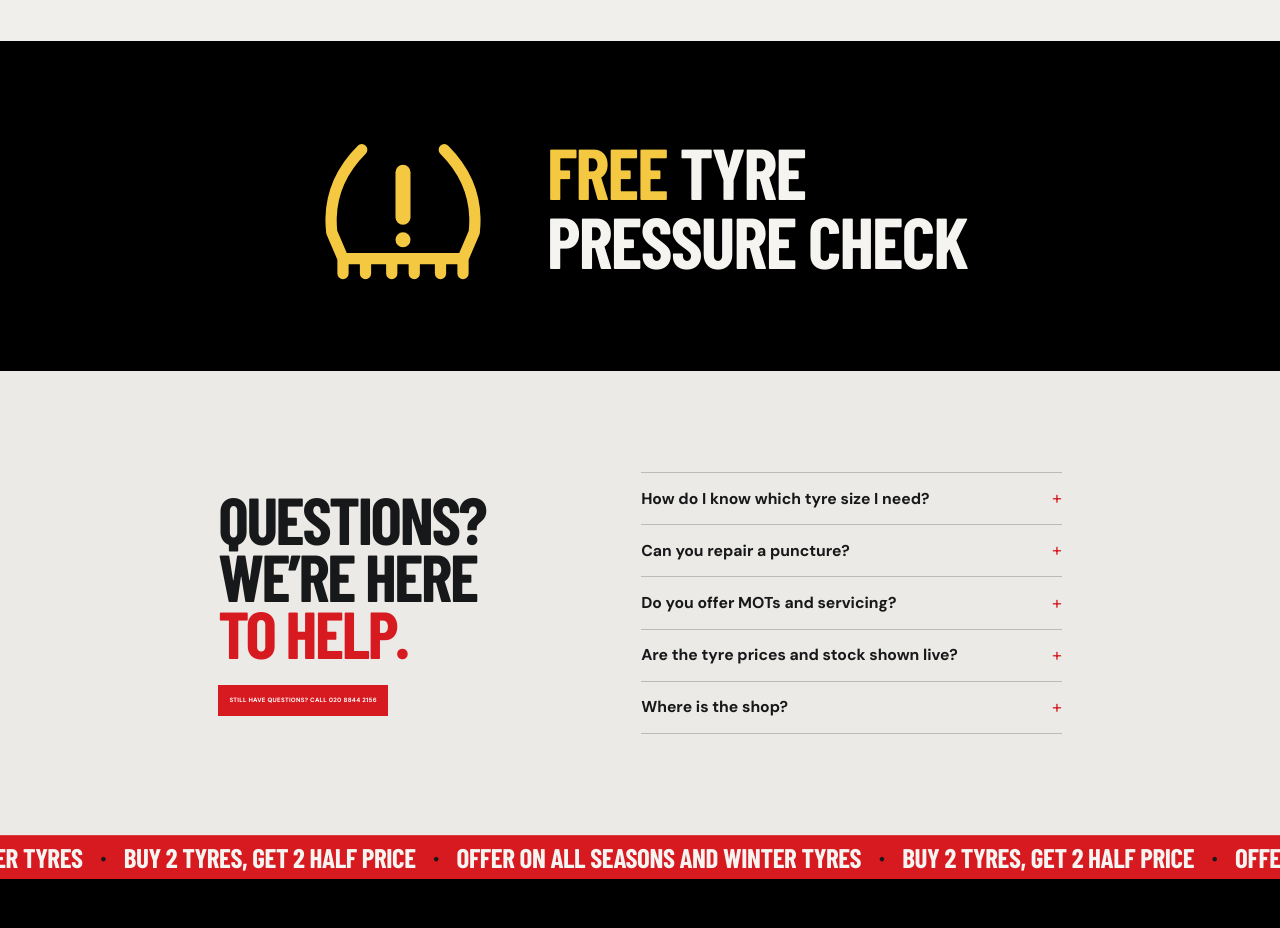
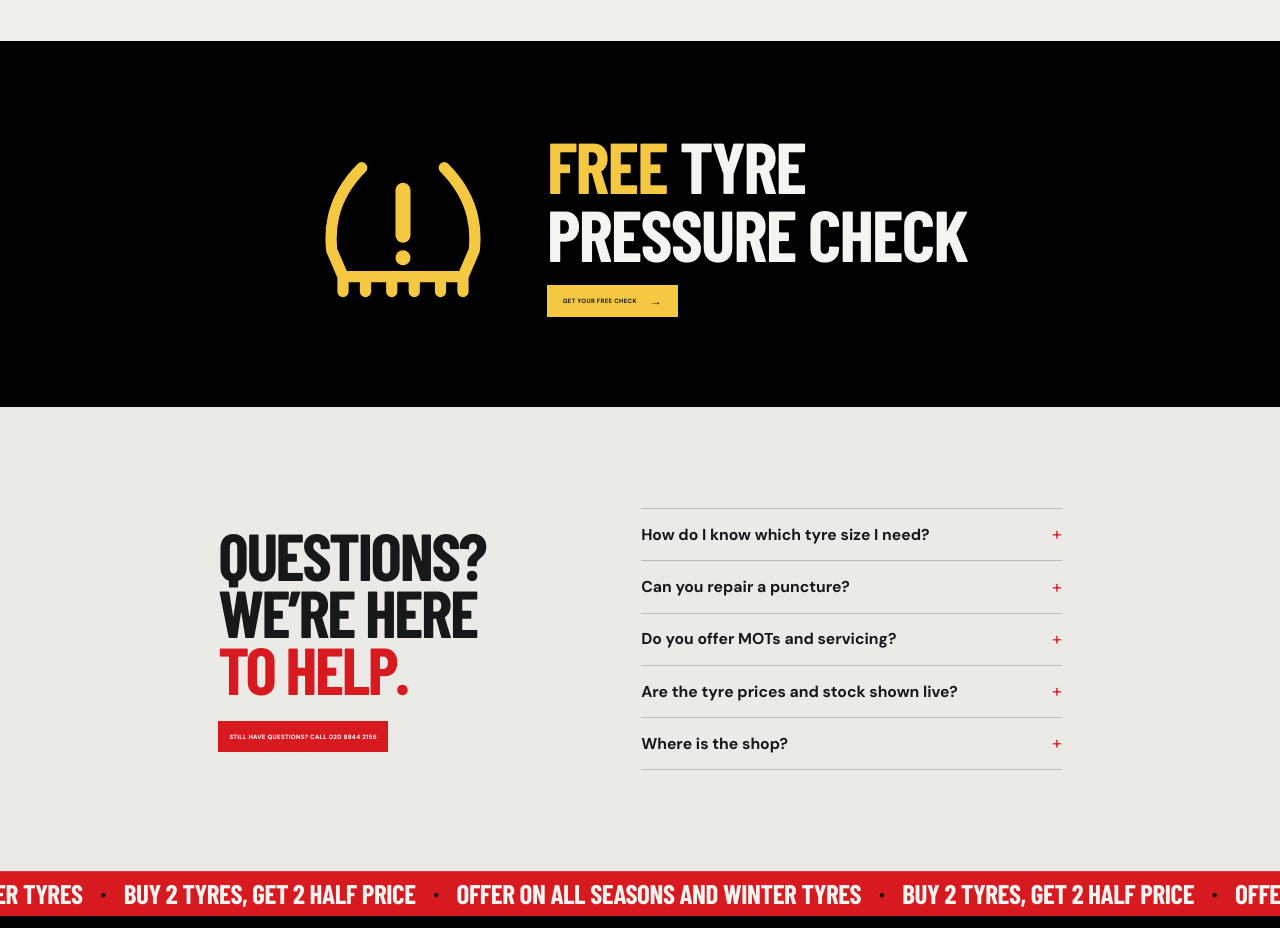
Before and after one commit to cinnamonsmoothy/gb-discount-tyres, a website built with Vite: page index.html in a window 1280 px wide. Shown: the part 3340-4268 px from the top of the page. Built offline with nearby package versions, Linux system fonts and the light colour scheme; a web font is replaced by a local one.

Commit message:
Add yellow free tyre pressure check CTA

```diff
--- a/index.html
+++ b/index.html
@@ -289,10 +289,13 @@
         </section>
 
         <section class="pressure-feature" aria-labelledby="pressure-feature-title">
-          <a class="pressure-feature-inner" href="#find-us">
+          <div class="pressure-feature-inner">
             <svg class="pressure-feature-icon" viewBox="0 0 48 40" fill="none" aria-hidden="true"><path d="M13 5C7 11 4 18 5 27l3 7h32l3-7c1-9-2-16-8-22M8 34v4m6-4v4m7-4v4m6-4v4m7-4v4m6-4v4" stroke="currentColor" stroke-width="3" stroke-linecap="round" stroke-linejoin="round"/><path d="M24 11v12" stroke="currentColor" stroke-width="4" stroke-linecap="round"/><circle cx="24" cy="29" r="2" fill="currentColor"/></svg>
-            <h2 id="pressure-feature-title"><strong>FREE</strong> TYRE<br />PRESSURE CHECK</h2>
-          </a>
+            <div class="pressure-feature-copy">
+              <h2 id="pressure-feature-title"><strong>FREE</strong> TYRE<br />PRESSURE CHECK</h2>
+              <a class="button pressure-feature-cta" href="#find-us">GET YOUR FREE CHECK <span aria-hidden="true">&rarr;</span></a>
+            </div>
+          </div>
         </section>
 
         <section class="faq" id="faq" aria-labelledby="faq-title">
--- a/src/style.css
+++ b/src/style.css
@@ -310,6 +310,10 @@ html.reveal-ready .scroll-reveal.is-visible > .reveal-content { opacity: 1; tran
 .pressure-feature-icon { color: #f5c842; flex: 0 0 auto; overflow: visible; width: clamp(12rem, 16vw, 20rem); }
 .pressure-feature h2 { font-size: clamp(4rem, 6vw, 8rem); letter-spacing: -.025em; line-height: .95; }
 .pressure-feature h2 strong { color: #f5c842; font-weight: 900; }
+.pressure-feature-cta { background: #f5c842; color: #171819; gap: 1.5rem; margin-top: 2rem; min-height: 3.5rem; padding: 1rem 1.75rem; transition: background-color .2s ease; }
+.pressure-feature-cta:hover { background: #ffdc73; }
+.pressure-feature-cta:focus-visible { outline: 2px solid #f5c842; outline-offset: .3125rem; }
+.pressure-feature-cta span { font-size: 1.25rem; line-height: 1; }
 @media (max-width: 760px) {
   .pressure-feature { padding: 5rem 1.125rem; }
   .pressure-feature-inner { flex-direction: column; gap: 2.5rem; text-align: center; }
```
